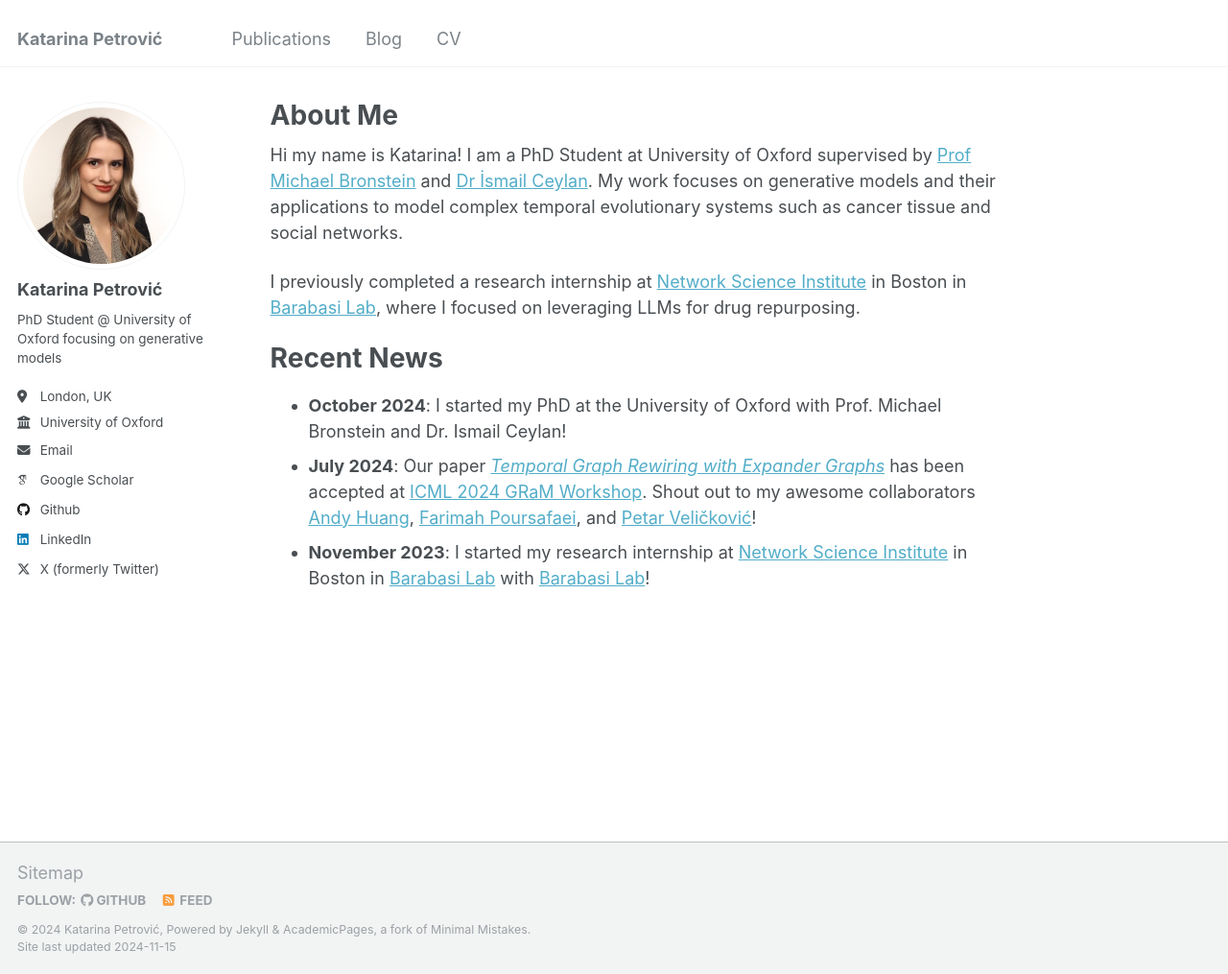
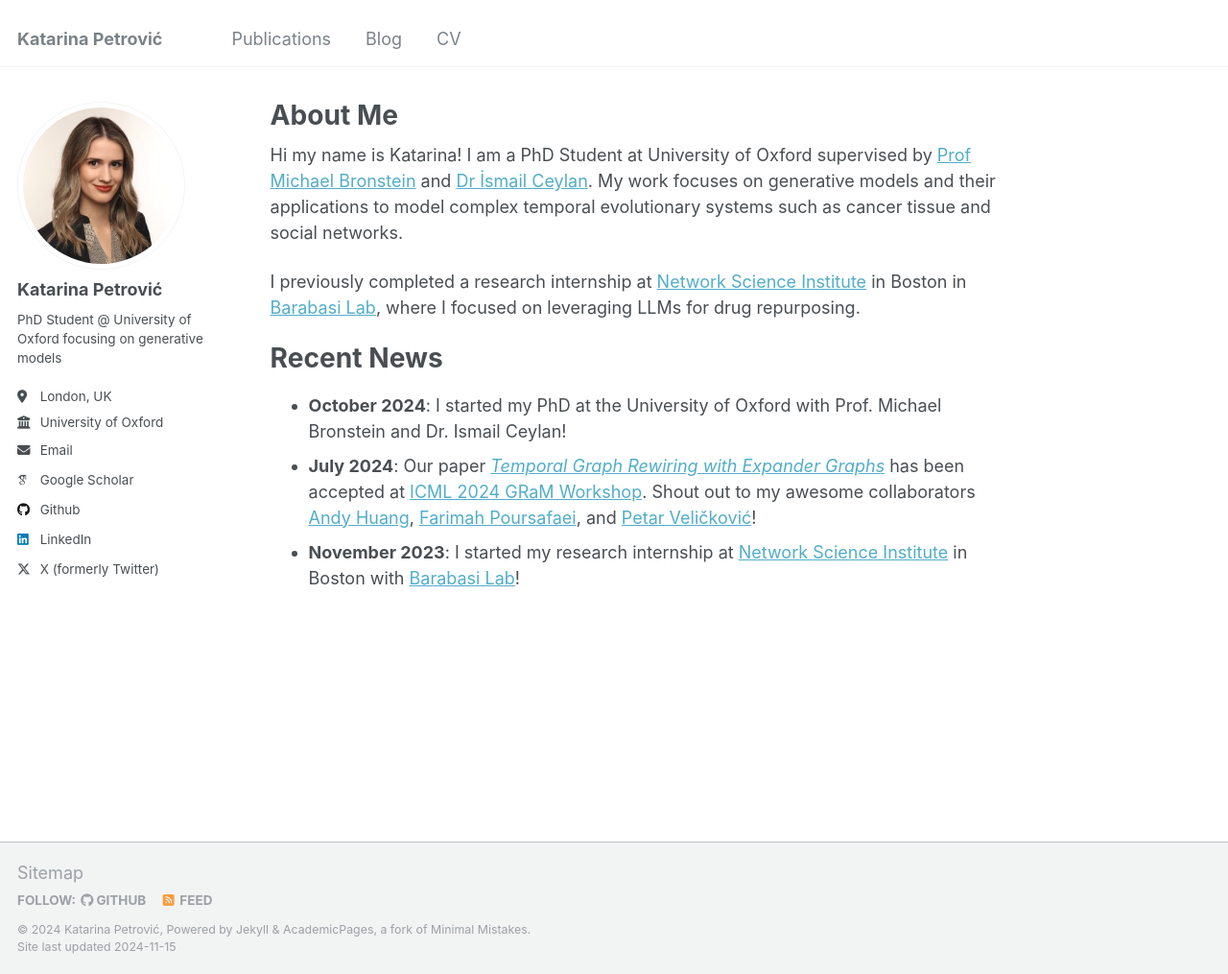
Before and after one commit to kpetrovicc/kpetrovicc.github.io, a Jekyll site: the page built from _pages/about.md, in a window 1280 px wide and 1015 px high. Shown: the whole window at 96% size. Built offline with Jekyll 4.4.1, drawn with Linux system fonts in a browser that asks for light colours; some web fonts are replaced.

Commit message:
Update about.md

```diff
--- a/_pages/about.md
+++ b/_pages/about.md
@@ -15,4 +15,4 @@ Recent News
 ======
 - **October 2024**: I started my PhD at the University of Oxford with Prof. Michael Bronstein and Dr. Ismail Ceylan!
 - **July 2024**: Our paper [_Temporal Graph Rewiring with Expander Graphs_](https://arxiv.org/abs/2406.02362) has been accepted at [ICML 2024 GRaM Workshop](https://gram-workshop.github.io). Shout out to my awesome collaborators [Andy Huang](https://shenyanghuang.github.io), [Farimah Poursafaei](https://fpour.github.io), and [Petar Veličković](https://petar-v.com)!
-- **November 2023**: I started my research internship at [Network Science Institute](https://www.networkscienceinstitute.org) in Boston in [Barabasi Lab](https://barabasi.com/science) with [Barabasi Lab](https://barabasi.com/science)!
+- **November 2023**: I started my research internship at [Network Science Institute](https://www.networkscienceinstitute.org) in Boston with [Barabasi Lab](https://barabasi.com/science)!
```
